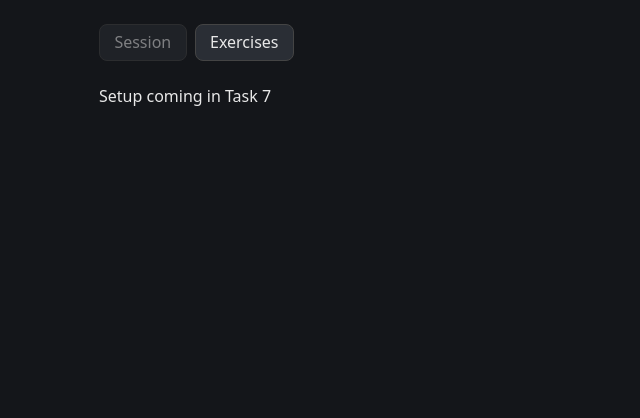
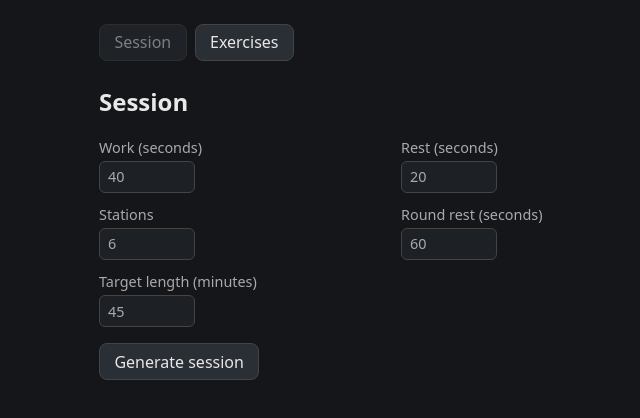
Before and after one commit to sr1977/tasha, a React (Vite) app: page / in a window 1280 px wide. Shown: the top 418 px of the page, without its empty margins (245-885 px from the left). Built offline with nearby package versions, Linux system fonts and the light colour scheme.

Commit message:
feat: add session setup screen with generation and station swap

```diff
--- a/src/App.tsx
+++ b/src/App.tsx
@@ -3,9 +3,9 @@ import type { Exercise, Session, Settings } from './types';
 import { loadPool, loadSettings, savePool, saveSettings } from './storage';
 import { initAudio } from './audio';
 import { Pool } from './components/Pool';
+import { Setup } from './components/Setup';
 
-// Placeholders — replaced by real components in Tasks 7 and 8.
-const Setup = (_props: Record<string, unknown>) => <p>Setup coming in Task 7</p>;
+// Placeholder — replaced by real component in Task 8.
 const Workout = (_props: Record<string, unknown>) => <p>Workout coming in Task 8</p>;
 
 type Screen = 'setup' | 'pool' | 'workout';
--- /dev/null
+++ b/src/components/Setup.tsx
@@ -0,0 +1,89 @@
+import type { Exercise, Session, Settings } from '../types';
+import { buildSession, generateSession, roundCount, sessionDuration } from '../generator';
+
+export const fmt = (secs: number) =>
+  `${Math.floor(secs / 60)}:${String(Math.round(secs) % 60).padStart(2, '0')}`;
+
+interface Props {
+  pool: Exercise[];
+  settings: Settings;
+  setSettings: (s: Settings) => void;
+  session: Session | null;
+  setSession: (s: Session | null) => void;
+  onStart: () => void;
+  goToPool: () => void;
+}
+
+export function Setup({ pool, settings, setSettings, session, setSession, onStart, goToPool }: Props) {
+  const stations =
+    session?.filter((iv) => iv.kind === 'work' && iv.round === 1).map((iv) => iv.exercise!) ?? null;
+
+  const swap = (i: number) => {
+    if (!stations) return;
+    const current = stations[i];
+    const usedIds = new Set(stations.map((s) => s.id));
+    const sameCat = pool.filter((e) => e.category === current.category && !usedIds.has(e.id));
+    const candidates = sameCat.length > 0 ? sameCat : pool.filter((e) => !usedIds.has(e.id));
+    if (candidates.length === 0) return;
+    const next = [...stations];
+    next[i] = candidates[Math.floor(Math.random() * candidates.length)];
+    setSession(buildSession(next, settings));
+  };
+
+  const num = (key: keyof Settings, label: string, min: number) => (
+    <label>
+      {label}
+      <input
+        type="number"
+        min={min}
+        value={settings[key]}
+        onChange={(e) => setSettings({ ...settings, [key]: Math.max(min, Number(e.target.value) || min) })}
+      />
+    </label>
+  );
+
+  return (
+    <section>
+      <h2>Session</h2>
+      <div className="settings-grid">
+        {num('workSecs', 'Work (seconds)', 5)}
+        {num('restSecs', 'Rest (seconds)', 0)}
+        {num('stations', 'Stations', 1)}
+        {num('roundRestSecs', 'Round rest (seconds)', 0)}
+        {num('totalMins', 'Target length (minutes)', 5)}
+      </div>
+      {pool.length === 0 ? (
+        <p className="warn">
+          Your exercise pool is empty. <button onClick={goToPool}>Add exercises</button>
+        </p>
+      ) : (
+        <>
+          {pool.length < settings.stations && (
+            <p className="warn">
+              Only {pool.length} exercises for {settings.stations} stations — some will repeat.
+            </p>
+          )}
+          <button onClick={() => setSession(generateSession(pool, settings))}>
+            {session ? 'Regenerate' : 'Generate session'}
+          </button>
+        </>
+      )}
+      {session && stations && (
+        <>
+          <p>
+            {roundCount(settings)} rounds · actual duration {fmt(sessionDuration(session))}
+          </p>
+          <ol className="stations">
+            {stations.map((s, i) => (
+              <li key={`${s.id}-${i}`}>
+                {s.name} <small>({s.category})</small>{' '}
+                <button onClick={() => swap(i)} title="Swap this station">↻</button>
+              </li>
+            ))}
+          </ol>
+          <button className="start" onClick={onStart}>Start workout ▶</button>
+        </>
+      )}
+    </section>
+  );
+}
```
